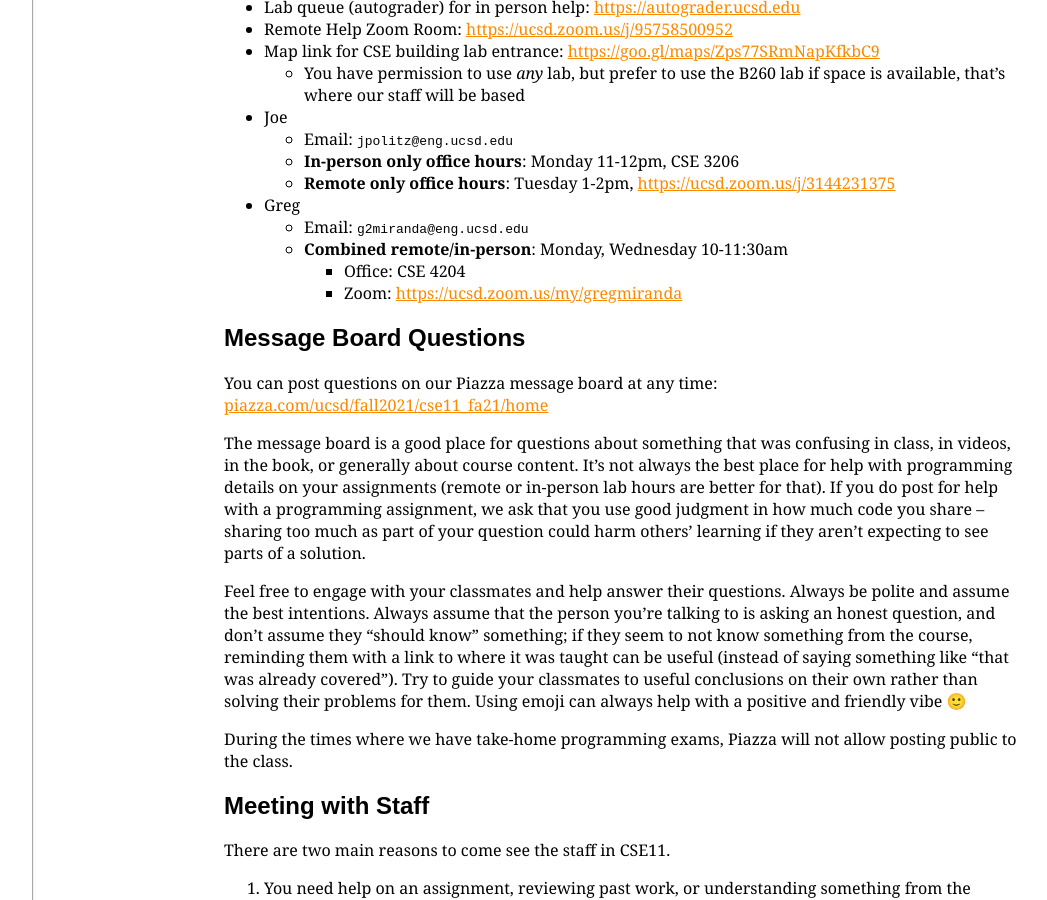
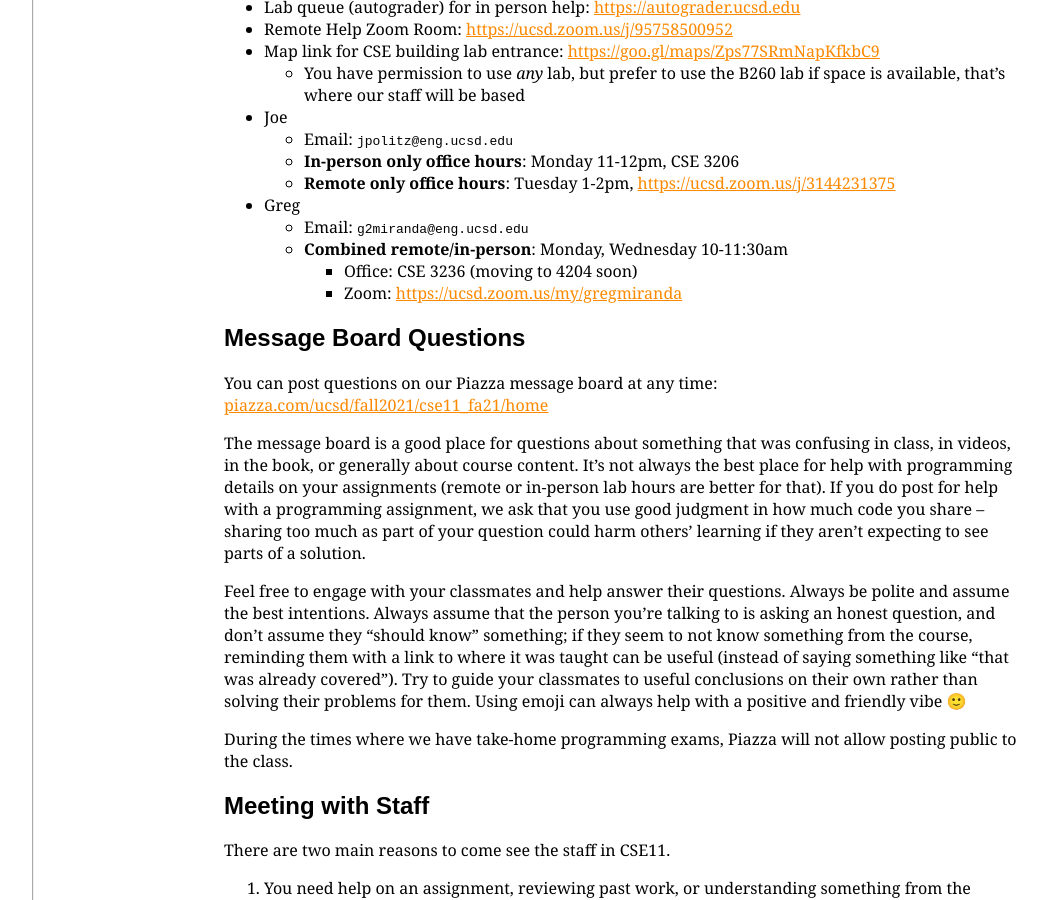
Before and after one commit to ucsd-cse11-w22/ucsd-cse11-w22.github.io, a Jekyll site: the page built from staff-and-help.md, in a window 1280 px wide and 900 px high, scrolled down 312 px. Shown: the whole window, without its empty margins (64-1111 px from the left). Built offline with Jekyll 4.4.1, drawn with Linux system fonts in a browser that asks for light colours.

Commit message:
Update staff-and-help.md

```diff
--- a/staff-and-help.md
+++ b/staff-and-help.md
@@ -25,7 +25,7 @@ Quick links:
 - Greg
   - Email: `g2miranda@eng.ucsd.edu`
   - **Combined remote/in-person**: Monday, Wednesday 10-11:30am
-    - Office: CSE 4204
+    - Office: CSE 3236 (moving to 4204 soon)
     - Zoom: [https://ucsd.zoom.us/my/gregmiranda](https://ucsd.zoom.us/my/gregmiranda)
 
 ## Message Board Questions
```
